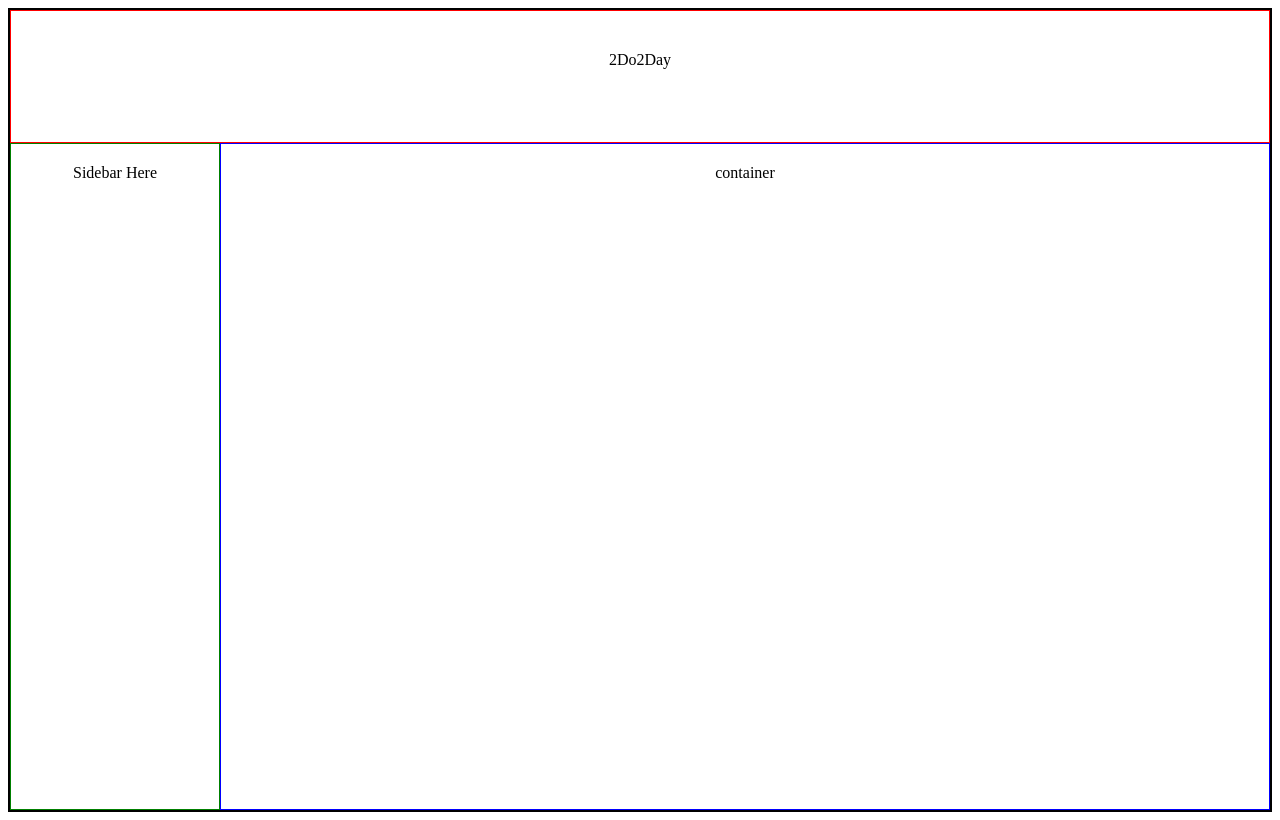
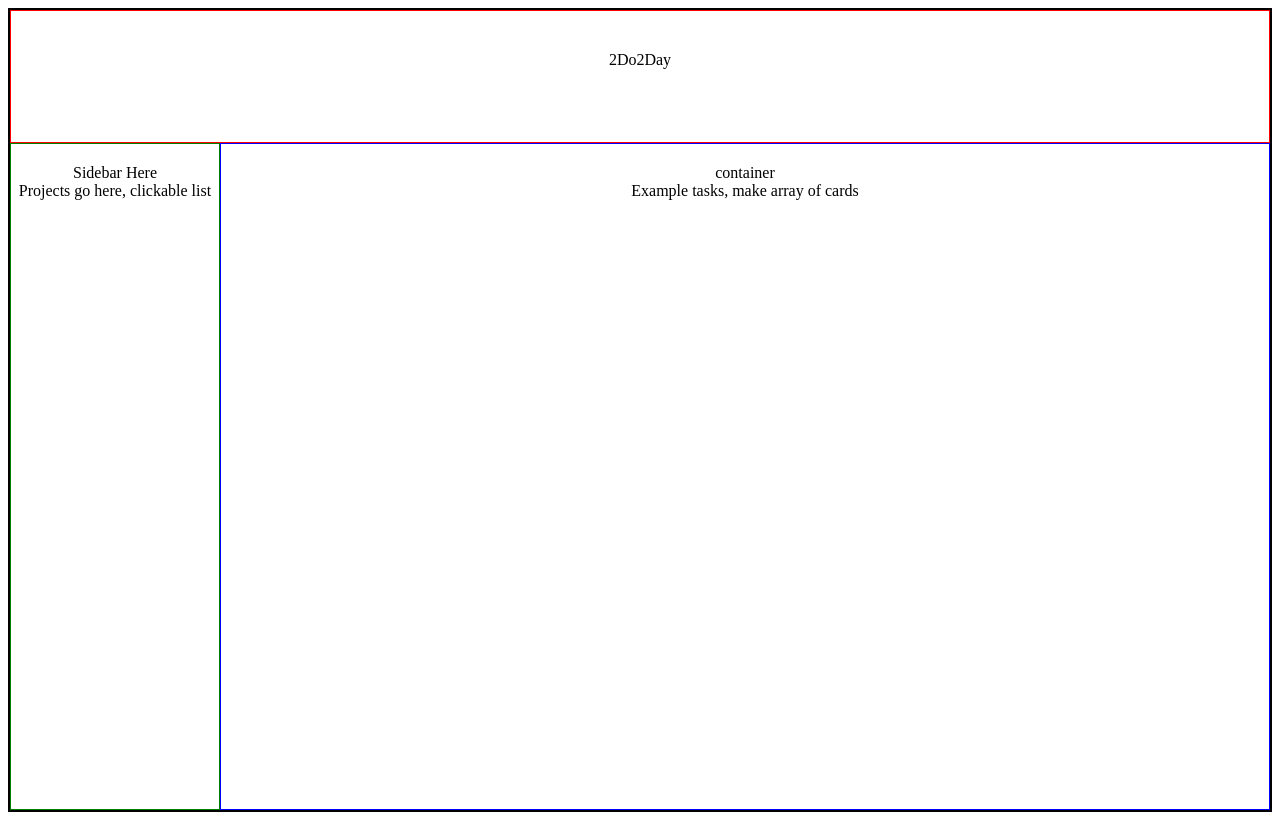
Before and after one commit to dannykim1997/todo, a website built with webpack: page dist/index.html in a window 1280 px wide. Built offline with nearby package versions, Linux system fonts and the light colour scheme.

Commit message:
Append projects and tasks to sidebar and body

```diff
--- a/src/index.js
+++ b/src/index.js
@@ -1,6 +1,6 @@
-import createHeader from "./header";
-import createSidebar from "./sidebar";
-import createTaskContainer from "./task-container";
+import createHeader from "./header.js";
+import showProjects from "./showProjects.js";
+import showTasks from "./showTasks.js";
 import './style.css'
 
 const content = document.getElementById('content');
@@ -12,7 +12,7 @@
 export default displayBody;
 
 createHeader();
-createSidebar();
-createTaskContainer();
+showProjects();
+showTasks();
 
 console.log('src connected to dist!!');
--- /dev/null
+++ b/src/showProjects.js
@@ -0,0 +1,12 @@
+import createSidebar from './sidebar.js'
+import './style.css'
+
+export default function showProjects() {
+    const sidebar = createSidebar();
+
+    const projects = document.createElement('div');
+    projects.classList.add('projects');
+    projects.innerHTML = 'Projects go here, clickable list';
+
+    sidebar.appendChild(projects);
+}
--- /dev/null
+++ b/src/showTasks.js
@@ -0,0 +1,10 @@
+import createTaskContainer from "./task-container.js";
+import './style.css'
+
+export default function showTasks() {
+    const taskContainer = createTaskContainer();
+
+    const task = document.createElement('div');
+    task.innerHTML = 'Example tasks, make array of cards';
+    taskContainer.appendChild(task);
+}
--- a/src/sidebar.js
+++ b/src/sidebar.js
@@ -8,4 +8,6 @@
     sidebar.innerHTML = 'Sidebar Here';
 
     content.appendChild(sidebar);
+
+    return sidebar;
 }
--- a/src/task-container.js
+++ b/src/task-container.js
@@ -7,8 +7,6 @@
     taskContainer.innerHTML = 'container';
 
     displayBody.appendChild(taskContainer);
+
+    return taskContainer;
 }
-
-function showTasks() {
-
-}
--- a/src/task-form.js
+++ /dev/null
@@ -1,6 +0,0 @@
-// import './style.css'
-
-// const taskForm = document.createElement('div');
-// taskForm.classList.add('task-form');
-// taskForm.innerHTML = 'form'
-// export default taskForm
```
Also changed, not shown: src/projects.js (deleted, +0 -7 lines), src/style.css (+0 -11 lines), dist/bundle.js.
